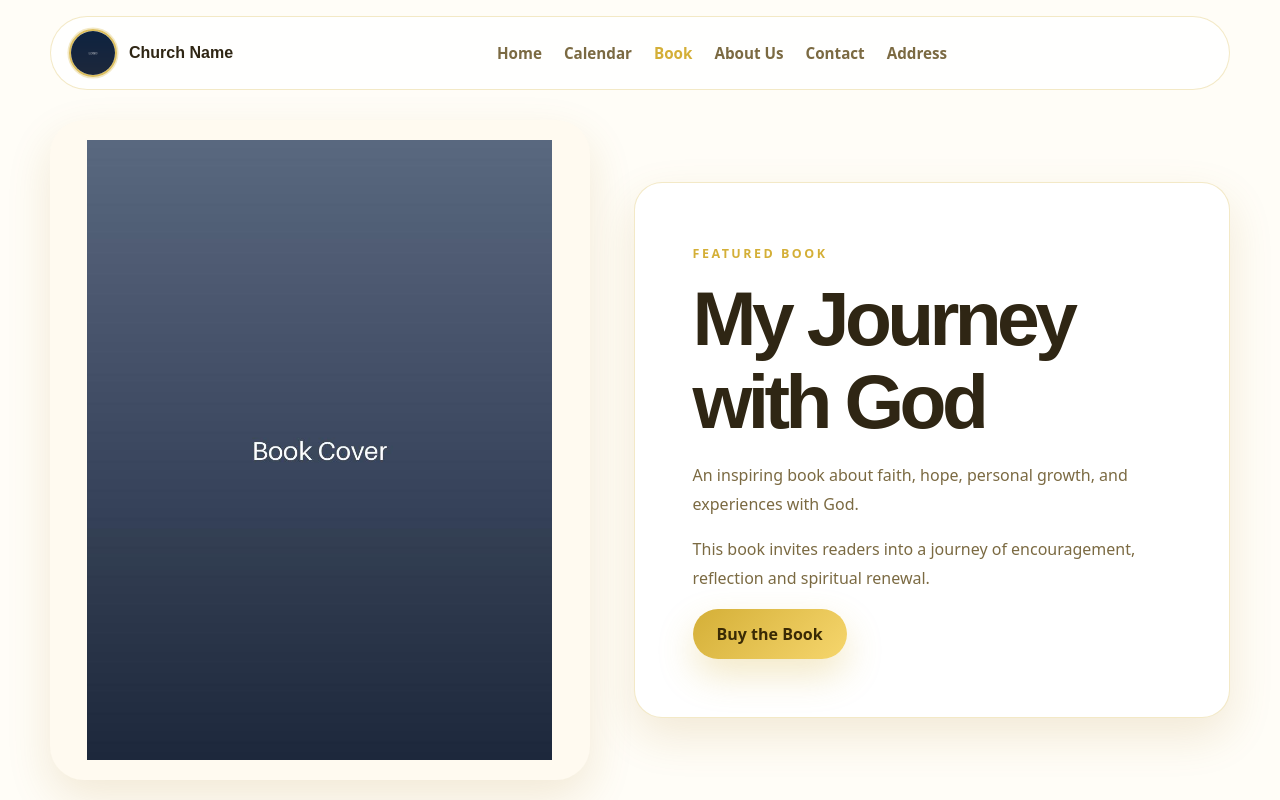
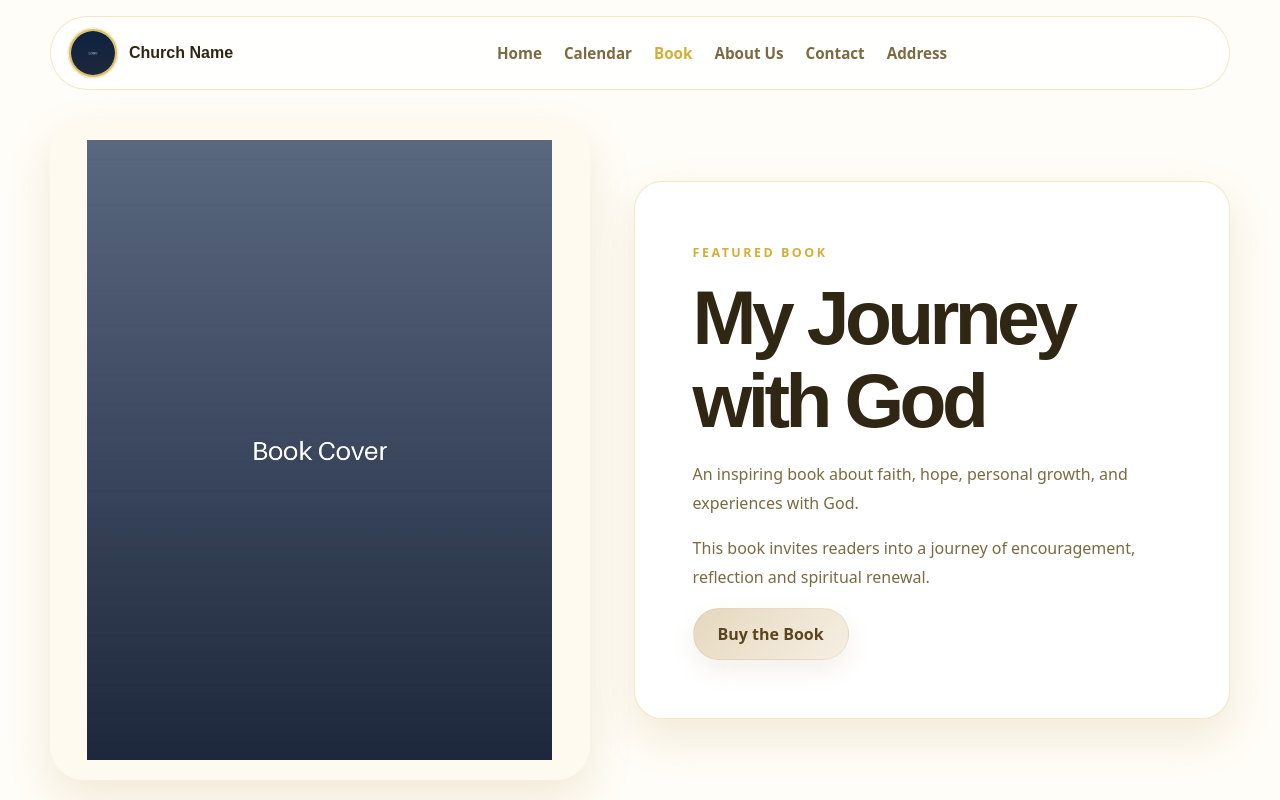
Before and after one commit to dmc141592/church-website, a React (Vite) app: page /book in a window 1280 px wide. Shown: the top 800 px of the page. Built offline with nearby package versions, Linux system fonts and the light colour scheme.

Commit message:
changed button colour

```diff
--- a/src/styles/globals.css
+++ b/src/styles/globals.css
@@ -24,11 +24,28 @@ h3 { font-size: 1.35rem; }
 p { color: var(--muted); line-height: 1.8; }
 .eyebrow { display: inline-flex; color: var(--gold); text-transform: uppercase; letter-spacing: 0.2em; font-weight: 700; font-size: 0.78rem; margin-bottom: 15px; }
 .button { display: inline-flex; align-items: center; justify-content: center; border: 0; border-radius: 999px; padding: 14px 24px; font-weight: 700; cursor: pointer; transition: transform var(--transition), box-shadow var(--transition), background var(--transition); }
-.button:hover { transform: translateY(-3px); }
+.button--gold:hover {
+  background: linear-gradient(
+    135deg,
+    #dccdb0,
+    #faf4ea
+  );
+
+  transform: translateY(-3px);
+}
 .button--gold {
-  background: linear-gradient(135deg, var(--gold), var(--gold-light));
-  color: #3a2a05;
-  box-shadow: 0 16px 36px rgba(212, 175, 55, 0.28);
+  background: linear-gradient(
+    135deg,
+    #e5d8be,
+    #f6efe3
+  );
+
+  color: #5a4520;
+
+  box-shadow:
+    0 10px 25px rgba(160, 130, 80, 0.12);
+
+  border: 1px solid rgba(190, 160, 120, 0.15);
 }
 .button--outline { border: 1px solid var(--border); background: transparent; color: var(--text); }
 .navbar { position: fixed; z-index: 1000; top: 16px; left: 50%; transform: translateX(-50%); width: min(1180px, calc(100% - 28px)); height: 74px; padding: 0 18px; border: 1px solid var(--border); border-radius: 999px; display: flex; align-items: center; justify-content: space-between; background: var(--nav-bg); backdrop-filter: blur(20px); transition: all var(--transition); }
```
